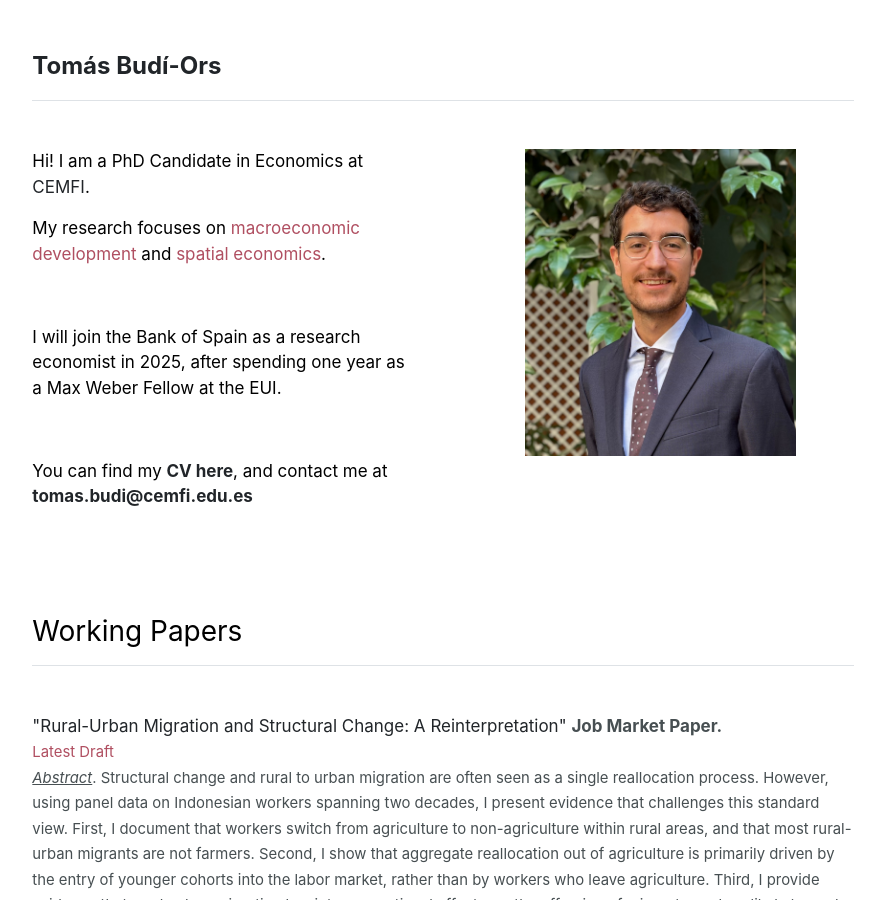
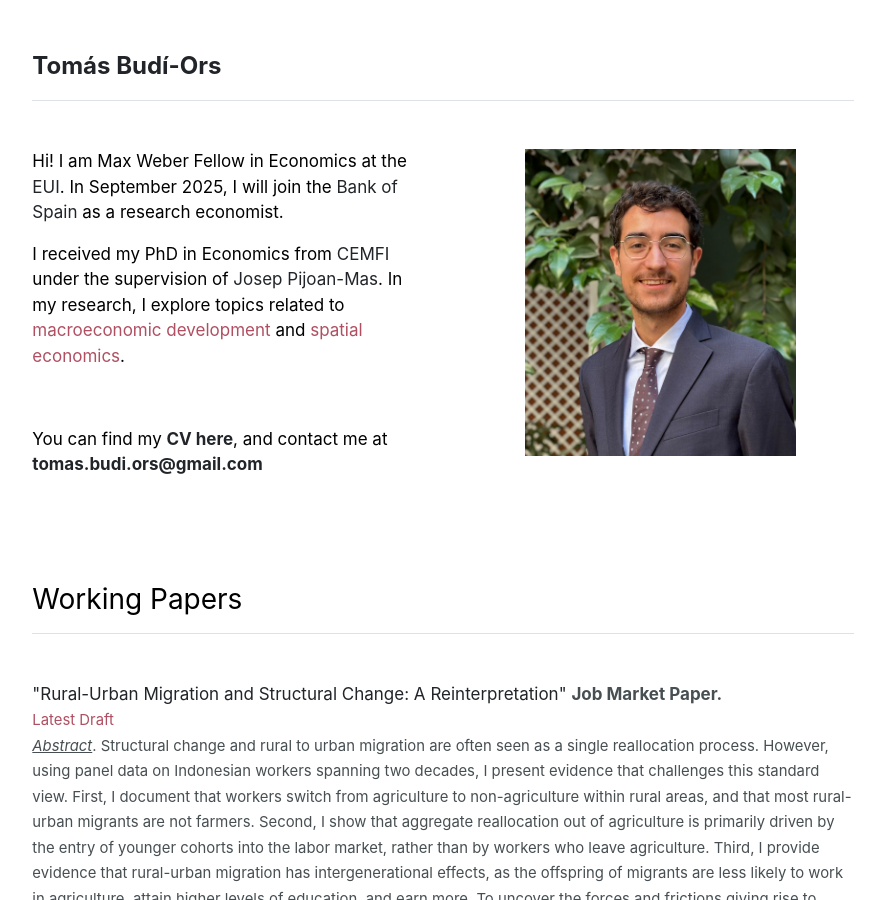
Before and after one commit to tomas-budi-ors/tomas-budi-ors.github.io, a Jekyll site: the page built from index.md, in a window 1280 px wide and 900 px high. Shown: the whole window, without its empty margins (197-1082 px from the left). Built offline with Jekyll 4.4.1, drawn with Linux system fonts in a browser that asks for light colours.

Commit message:
Update home page and CV

```diff
--- a/index.md
+++ b/index.md
@@ -3,18 +3,16 @@ layout: home
 title: "Home"
 ---
 
-Hi! I am a PhD Candidate in Economics at [CEMFI](https://www.cemfi.es/){:target="_blank"}.
+Hi! I am Max Weber Fellow in Economics at the [EUI](https://www.eui.eu/en/academic-units/department-of-economics){:target="_blank"}. In September 2025, I will join the [Bank of Spain](https://www.bde.es/investigador/en/) as a research economist.
 
-My research focuses on <span style="color: #b04f61;">macroeconomic development</span> and <span style="color: #b04f61;">spatial economics</span>.
+I received my PhD in Economics from [CEMFI](https://www.cemfi.es/) under the supervision of [Josep Pijoan-Mas](https://www.cemfi.es/~pijoan/). In my research, I explore topics related to <span style="color: #b04f61;">macroeconomic development</span> and <span style="color: #b04f61;">spatial economics</span>.
+<!--My research focuses on <span style="color: #b04f61;">macroeconomic development</span> and <span style="color: #b04f61;">spatial economics</span>. -->
+
+<!-- I will join the Bank of Spain as a research economist in 2025, after spending one year as a Max Weber Fellow at the EUI.  -->
 
 &nbsp;
 
-I will join the Bank of Spain as a research economist in 2025, after spending one year as a Max Weber Fellow at the EUI.
-<!-- I will be a Max Weber Fellow at the EUI for the 2024-2025 academic year before joining the Bank of Spain as a Research Economist in September 2025. -->
-
-&nbsp;
-
-You can find my [<b>CV here</b>](/cv/CV_BudiOrs.pdf){:target="_blank"}, and contact me at [<b>tomas.budi@cemfi.edu.es</b>](mailto:tomas.budi@cemfi.edu.es)
+You can find my [<b>CV here</b>](/cv/CV_BudiOrs.pdf){:target="_blank"}, and contact me at [<b>tomas.budi.ors@gmail.com</b>](mailto:tomas.budi.ors@gmail.com)
 
 &nbsp;
 &nbsp;
```
Also changed, not shown: 1 other file.
